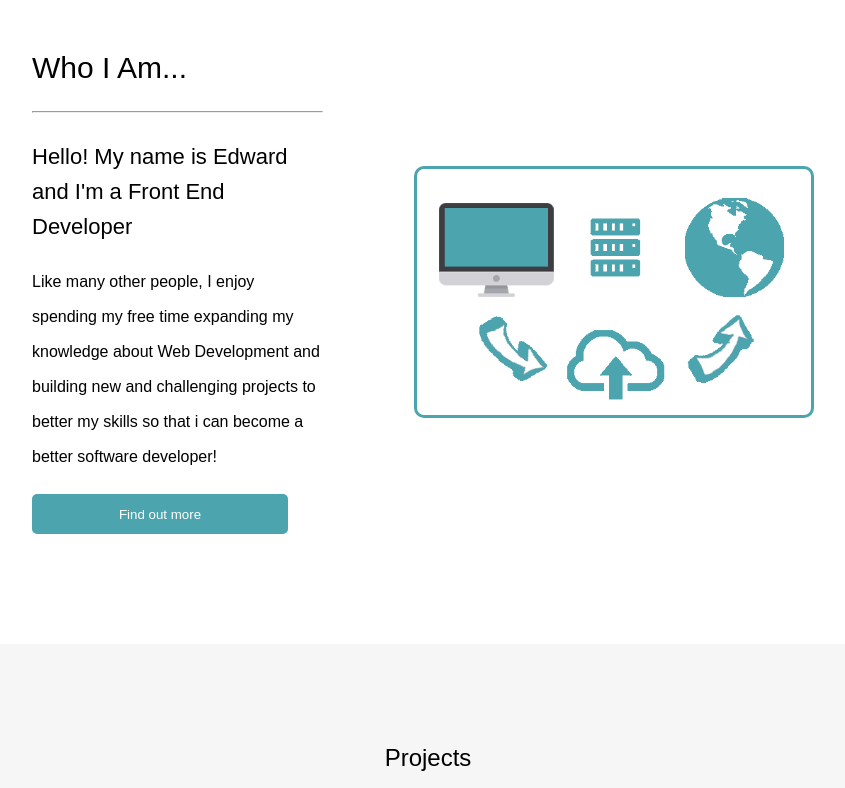
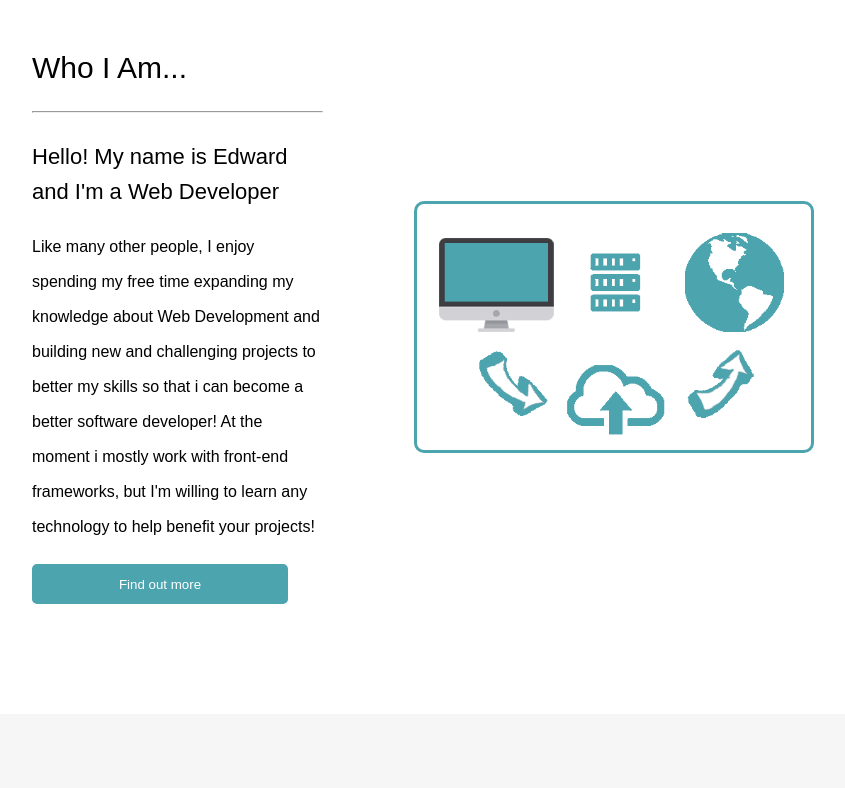
Before and after one commit to 3drdsh3in/3drdsh3in.github.io, a website: page index.html in a window 1280 px wide. Shown: the part 860-1648 px from the top of the page, without its empty margins (212-1057 px from the left). Drawn offline with nearby package versions, Linux system fonts and the light colour scheme.

Commit message:
greetings update

```diff
--- a/index.html
+++ b/index.html
@@ -75,12 +75,15 @@
                 <div class="intro-summary" data-aos="fade-right" data-aos-duration="1500">
                     <h1>Who i am...</h1>
                     <hr>
-                    <h2>Hello! My name is Edward and I'm a Front End Developer</h2>
+                    <h2>Hello! My name is Edward and I'm a Web Developer</h2>
                     <p>Like many other people, I enjoy spending my free time expanding my knowledge about Web
                         Development
                         and
                         building new and
-                        challenging projects to better my skills so that i can become a better software developer!</p>
+                        challenging projects to better my skills so that i can become a better software developer!
+                        At the moment i mostly work with front-end frameworks, but I'm willing to learn any technology
+                        to help benefit your projects!
+                    </p>
                     <a href="#projects-section" class="intro-button"><button>Find out more</button></a>
                 </div>
                 <div class="intro-image" data-aos="fade-left" data-aos-duration="1500">
@@ -313,11 +316,14 @@
         <div class="footer-flex">
             <div class="about-ed" data-aos="fade-up" data-aos-duration="3000">
                 <h1>About Edward</h1>
-                <p>Hello there! My name is Edward and I'm a Front End Developer.</p>
+                <p>Hello there! My name is Edward and I'm a Web Developer.</p>
                 <p>I've recently begun my journey as a self-taught web developer.</p>
                 <p>Like many other people, I enjoy spending my free time increasing my knowledge of Web Development and
                     building new and
-                    challenging projects to better my skills so that i can become a better software developer!</p>
+                    challenging projects to better my skills so that i can become a better software developer!
+                    At the moment i mostly work with front-end frameworks, but I'm willing to learn any technology
+                    to help benefit your projects!
+                </p>
             </div>
             <div class="say-hello" data-aos="fade-up" data-aos-duration="3000">
                 <h1>Say hello:</h1>
```
